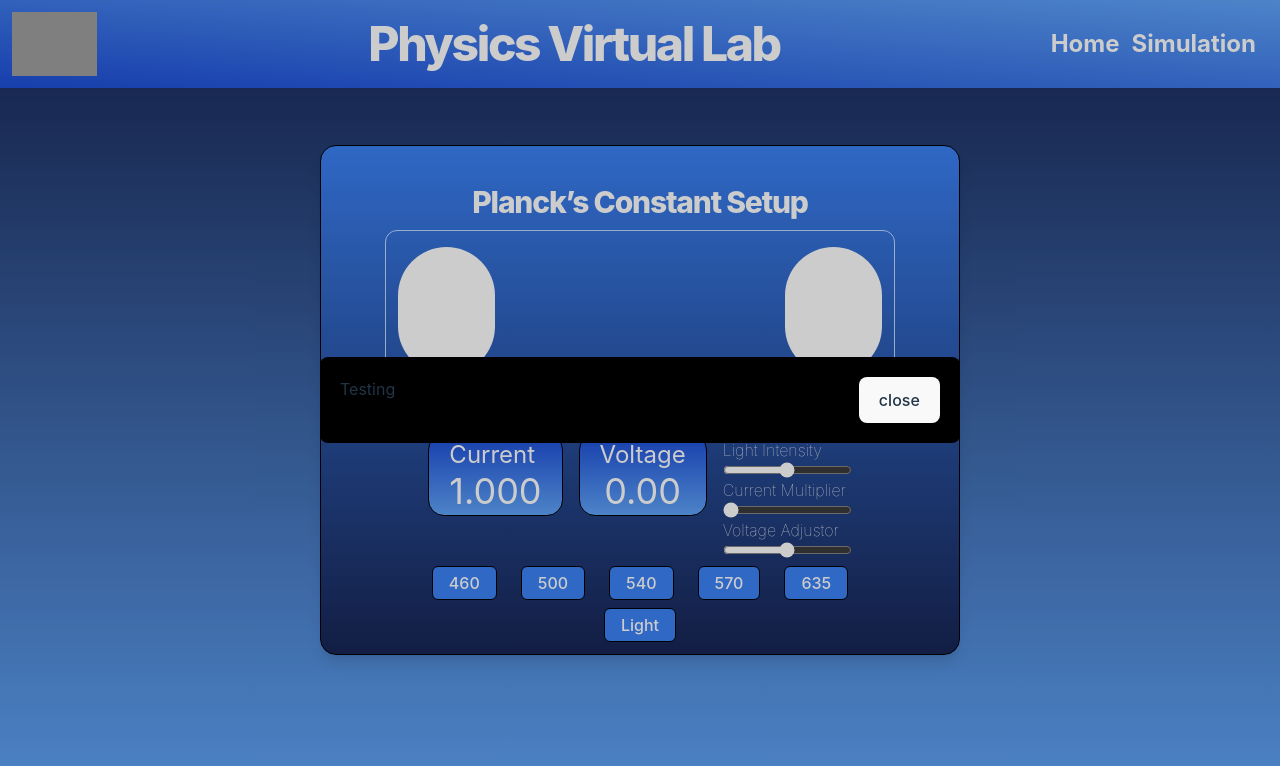
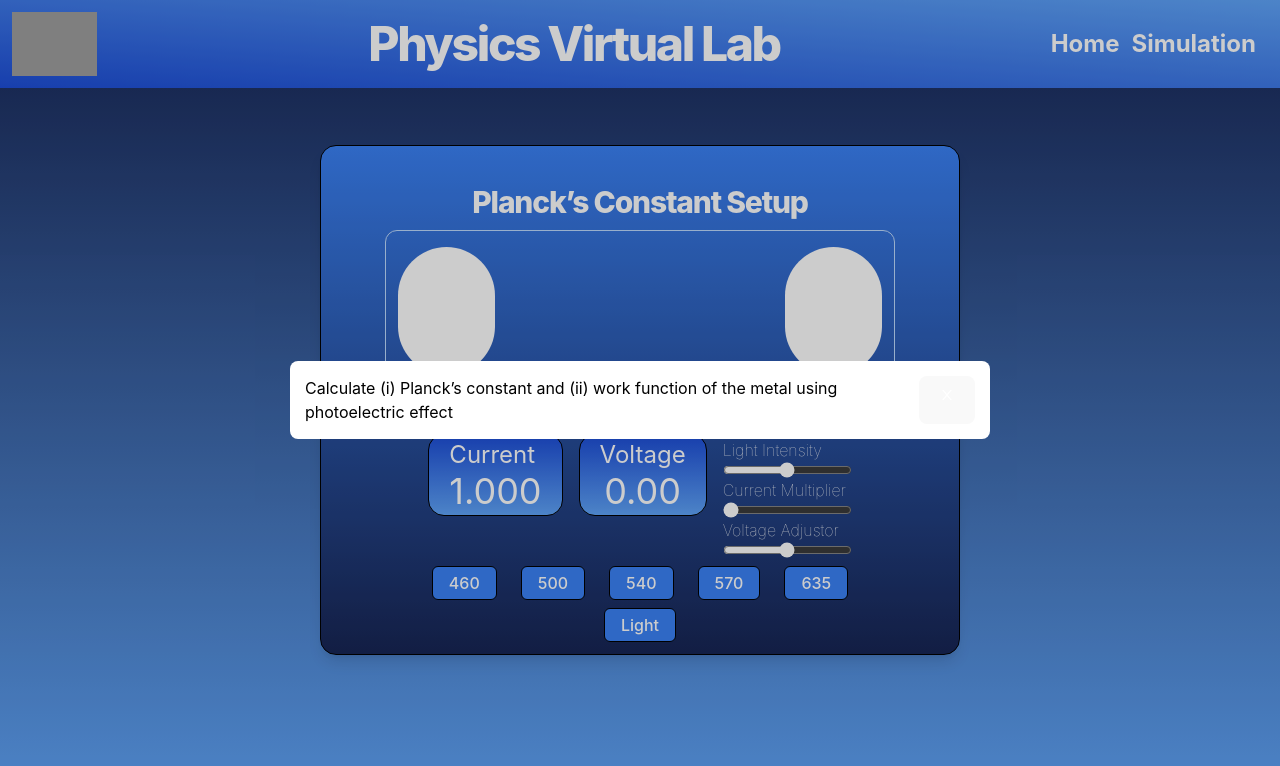
Before and after one commit to FrenzyVJN/PhysicsLab2.0, a React (Vite) app in the folder physicslab2.0/: page / in a window 1280 px wide. Both pictures are taken after a click on the button "Aim". Shown: the top 766 px of the page. Built offline with nearby package versions, Linux system fonts and the light colour scheme; grey boxes are pictures that could not be loaded.

Commit message:
react-icons v1

```diff
--- a/physicslab2.0/package.json
+++ b/physicslab2.0/package.json
@@ -11,7 +11,8 @@
   },
   "dependencies": {
     "react": "^18.2.0",
-    "react-dom": "^18.2.0"
+    "react-dom": "^18.2.0",
+    "react-icons": "^4.11.0"
   },
   "devDependencies": {
     "@types/react": "^18.2.15",
--- a/physicslab2.0/src/pclab/aim.css
+++ b/physicslab2.0/src/pclab/aim.css
@@ -13,14 +13,13 @@
 
 .popup-inner{
     position: relative;
-    padding: 20px;
+    padding: 15px;
     width: 100%;
-    max-width: 640px;
+    max-width: 700px;
     background-color: #000;
 
 .popup-inner .close-btn{
-    position: absolute;
-    top: 16px;
-    right: 16px;
+    position: relative;
+
 }
 }
--- a/physicslab2.0/src/pclab/aim.tsx
+++ b/physicslab2.0/src/pclab/aim.tsx
@@ -1,11 +1,11 @@
 import "./aim.css";
-
+import { AiOutlineClose } from "react-icons/ai";
 function Aim(props : any) {
     return (props.trigger)?(
         <div className="popup">
-            <div className="popup-inner flex mx-auto rounded-lg">
+            <div className="popup-inner text-black bg-white flex mx-auto rounded-lg">
                 {props.children}
-                <button className="flex ml-auto close-btn" onClick={() => props.setTrigger(false)}>close</button>
+                <button className="flex ml-auto text-white" onClick={() => props.setTrigger(false)}><AiOutlineClose/></button>
             </div>
         </div>
      ) : "";
--- a/physicslab2.0/src/pclab/main.tsx
+++ b/physicslab2.0/src/pclab/main.tsx
@@ -135,7 +135,7 @@ export default function laboratory() {
                 <div>
                     <button className='flex mx-auto bg-inherit text-white text-center' onClick={() => setButtonProp(true)}>Aim</button>
                     <Aim trigger={buttonProp} setTrigger={setButtonProp}>
-                        <h3>Testing</h3>
+                        <h3>Calculate (i) Planck’s constant and (ii) work function of the metal using photoelectric effect</h3>
                     </Aim>
                     <Slider label="Light Intensity" value={lightIntensity} onChange={handleLightIntensity}/>
                     <Slider1 label="Current Multiplier" value={currentMultiplier} onChange={handleCurrentMultiplier} />
```
Also changed, not shown: 2 other files (tests, documents, lock files or other folders).
